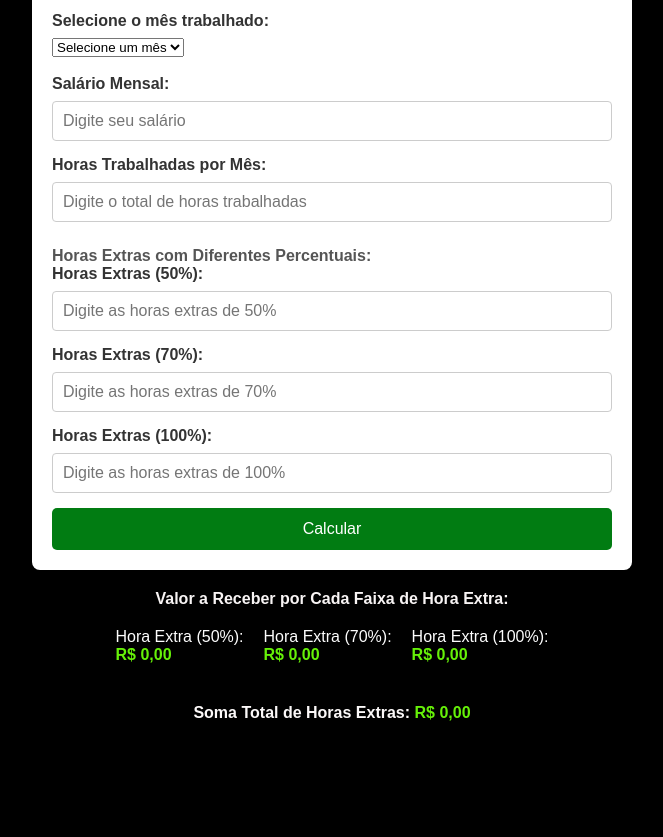
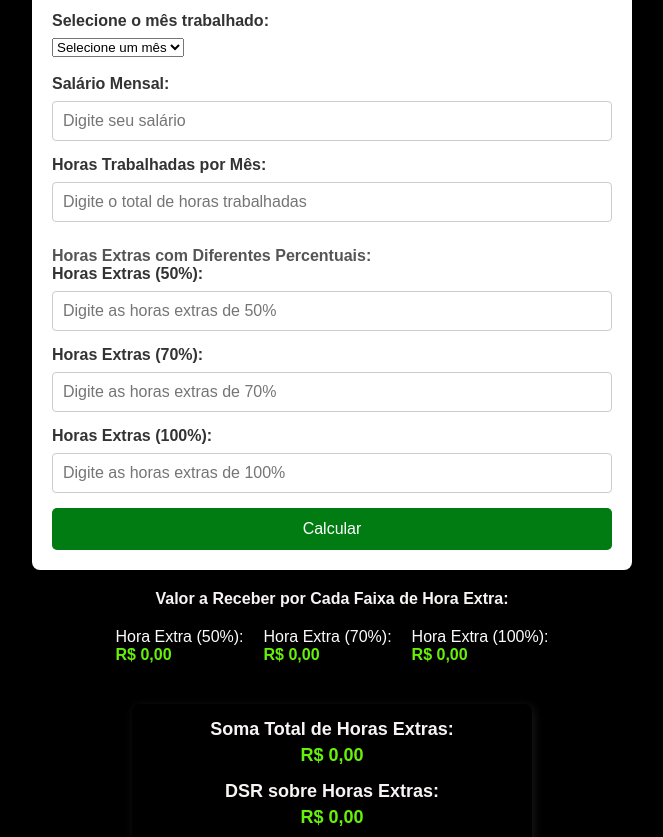
Before and after one commit to KCHAGAS94/over_time, a plain HTML site: page index.html in a window 1280 px wide. Shown: the part 115-952 px from the top of the page, without its empty margins (308-971 px from the left). Drawn offline with Linux system fonts and the light colour scheme.

Commit message:
add soma dsr e valor e ajuste css

```diff
--- a/css/style.css
+++ b/css/style.css
@@ -95,6 +95,54 @@ span {
     padding: 0px 90px 90px 90px;
 }
 
+.resultadoFinal {
+    margin: 20px auto; /* Centraliza horizontalmente */
+    padding: 15px;
+    width: 90%; /* Ajusta a largura para telas pequenas */
+    max-width: 400px; /* Limita a largura em telas maiores */
+    font-size: 18px;
+    font-weight: bold;
+    background-color: #000000;
+    border-radius: 8px;
+    text-align: center; /* Centraliza o texto */
+    box-shadow: 2px 2px 10px rgba(248, 246, 246, 0.1); /* Adiciona um leve sombreamento */
+}
+
+.resultadoFinal div {
+    margin-bottom: 15px; /* Espaço entre os blocos */
+}
+
+.resultadoFinal div span {
+    display: block; /* Mantém os valores abaixo do texto */
+    font-size: 20px;
+    font-weight: bold;
+    color: #fcf7f7; /* Mantém a cor padrão para os outros valores */
+    margin-top: 5px;
+}
+
+/* Responsividade */
+@media (max-width: 480px) {
+    .resultadoFinal {
+        font-size: 16px;
+        padding: 10px;
+    }
+
+    .resultadoFinal div span {
+        font-size: 18px;
+    }
+}
+
+.textSomaValores{
+    color: #f8f4f4;
+}
+
+/* Estilização específica para o valor total */
+.resultadoFinal .valorTotal {
+    color: #66f108; /* Define a cor verde para o valor total */
+    font-size: 100%; /* Deixa um pouco maior para destaque */
+}
+
+
 /* Responsividade para telas pequenas */
 @media (max-width: 600px) {
     form {
--- a/index.html
+++ b/index.html
@@ -55,9 +55,22 @@
         <div class="TotaisExtra"><div>Hora Extra (100%):</div><p> <span id="resultado100">R$ 0,00</span></p></div>
     </div>
 
-    <div class="resultadoTotal">
-        Soma Total de Horas Extras: <span id="resultadoTotal">R$ 0,00</span>
+    <div class="resultadoFinal">
+        <div class="textSomaValores">
+            Soma Total de Horas Extras:
+            <span class="valorTotal">R$ 0,00</span>
+        </div>
+        <div class="textSomaValores">
+            DSR sobre Horas Extras:
+            <span class="valorTotal">R$ 0,00</span>
+        </div>
+        <div class="textSomaValores">
+            Soma Total de Horas Extras + DSR:
+            <span class="valorTotal">R$ 0,00</span> <!-- Aplicando a classe específica -->
+        </div>
     </div>
+
+
 
     <div class="sobreSite">
         <h1>Sobre o Site - Cálculo de Hora Extra</h1><br>
--- a/js/script.js
+++ b/js/script.js
@@ -53,14 +53,22 @@ function calcularHoraExtra() {
     document.getElementById('resultado50').textContent = `R$ ${total50.toFixed(2)}`;
     document.getElementById('resultado70').textContent = `R$ ${total70.toFixed(2)}`;
     document.getElementById('resultado100').textContent = `R$ ${total100.toFixed(2)}`;
-    document.getElementById('resultadoTotal').textContent = `R$ ${(totalExtras).toFixed(2)}`;
+    document.getElementById('resultadoTotal').textContent = `R$ ${totalExtras.toFixed(2)}`;
 
     // Exibir o DSR sobre horas extras na página
-    let dsrElemento = document.getElementById('dsrTotal');
+    let dsrElemento = document.getElementById('dsrTotal').textContent = `R$ ${dsr.toFixed(2)}`;
     if (!dsrElemento) {
         let dsrContainer = document.querySelector('.resultadoTotal');
-        dsrContainer.innerHTML += `<br> DSR sobre Horas Extras: <span id="dsrTotal">R$ ${dsr.toFixed(2)}</span>`;
+        dsrContainer.innerHTML += `<br><br> DSR sobre Horas Extras: <span id="dsrTotal">R$ ${dsr.toFixed(2)}</span>`;
     } else {
         dsrElemento.textContent = `R$ ${dsr.toFixed(2)}`;
     }
+
+    // Soma total de horas extras + DSR
+    const totalComDSR = totalExtras + dsr;
+
+    // Atualiza o valor total incluindo o DSR
+    document.getElementById('somaTotalDsr').textContent = `R$ ${totalComDSR.toFixed(2)}`;
+
+
 }
```
